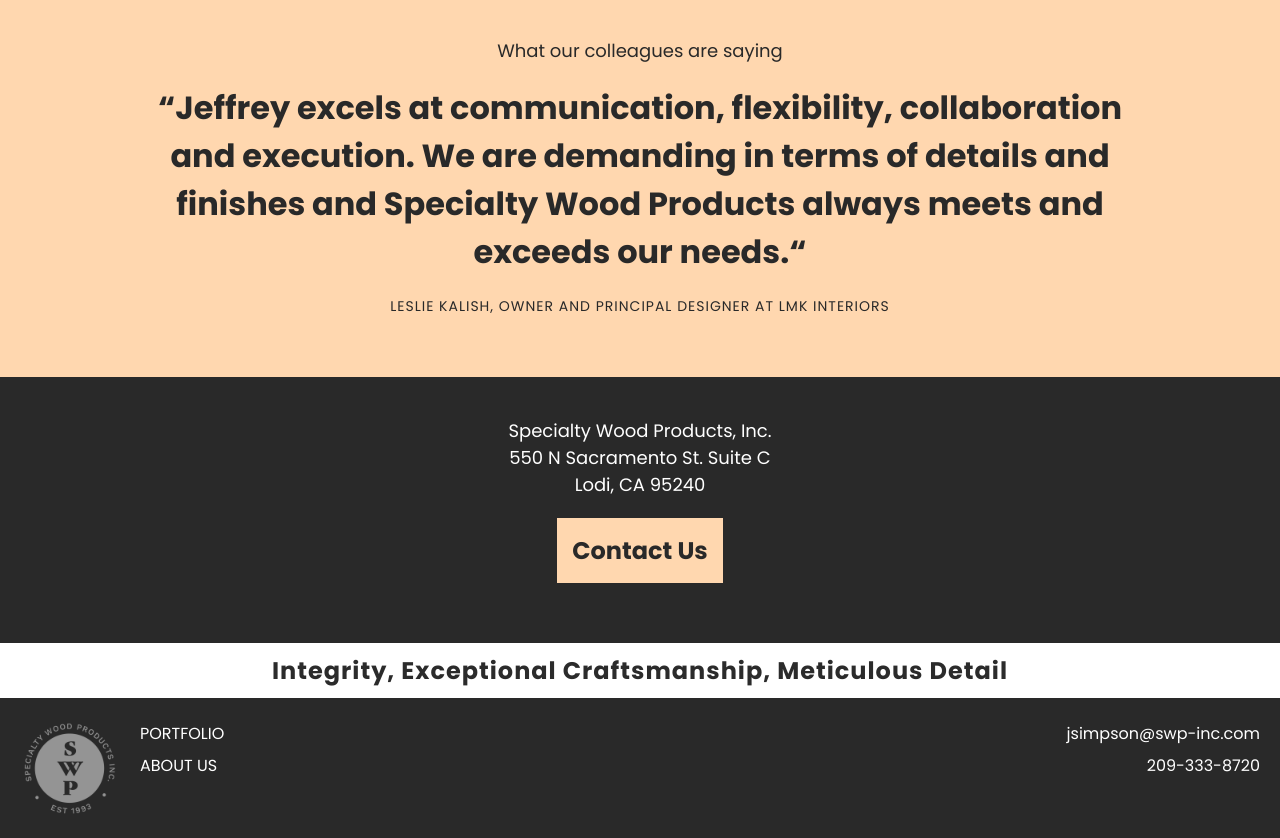
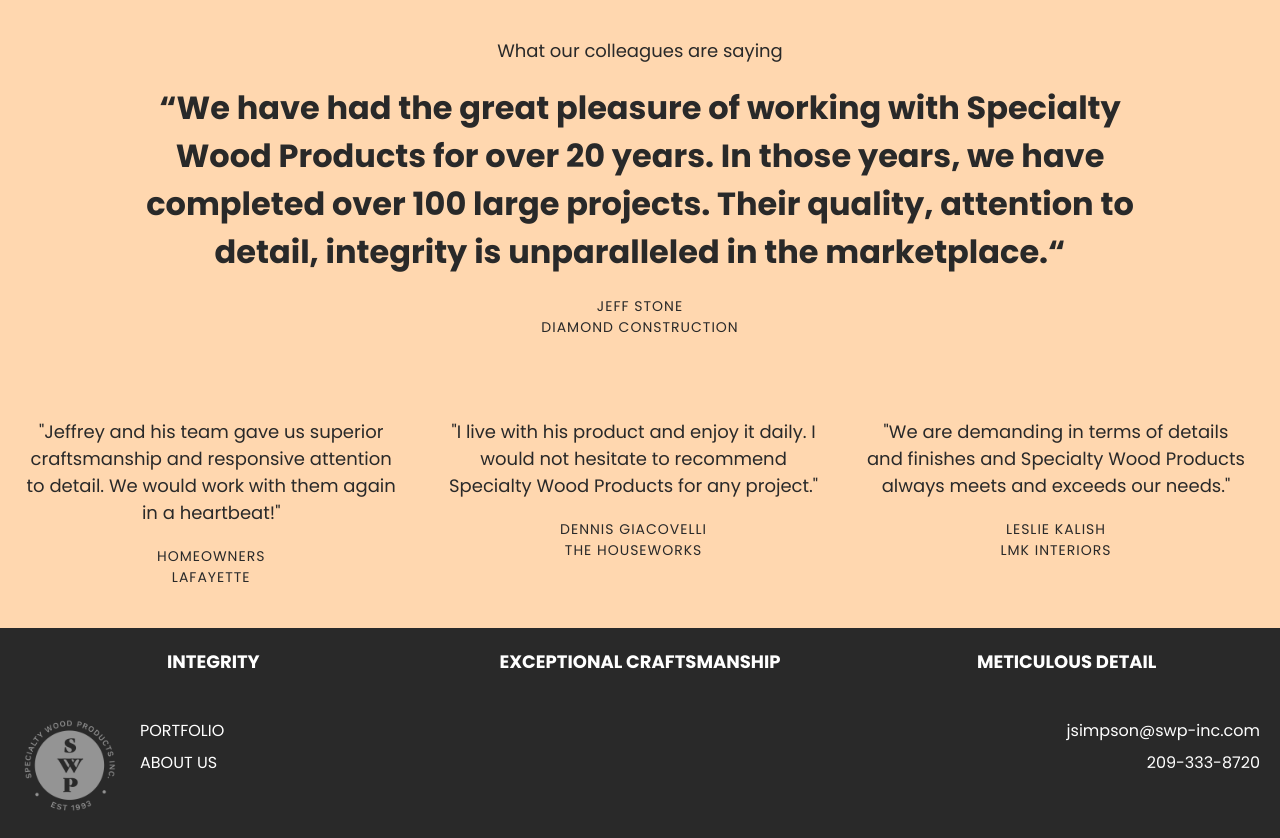
Before and after one commit to hottinet/SWP, a plain HTML site: page About.html in a window 1280 px wide. Shown: the part 604-1442 px from the top of the page. Drawn offline with Linux system fonts and the light colour scheme.

Commit message:
testimonials added

```diff
--- a/About.html
+++ b/About.html
@@ -20,9 +20,9 @@
 
 	<div class="nav-container">
 		<a class="nav-link" href="index.html">HOME</a>
-		<a class="nav-link active-nav-link" href="./portfolio.html">PORTFOLIO</a>
+		<a class="nav-link" href="./portfolio.html">PORTFOLIO</a>
 		<img class="nav-logo" src="static/swp_logo-02.png" />
-		<a class="nav-link" href="./About.html">ABOUT US</a>
+		<a class="nav-link active-nav-link" href="./About.html">ABOUT US</a>
 		<a class="nav-link" href="mailto: jsimpson@swp-inc.com" target=”_blank”>CONTACT US</a>
 	</div>
 
@@ -49,23 +49,48 @@
 		<div class="testimonial section">
 			<p class="testimonial-header">What our colleagues are saying</p>
 			<h3 class="h3 testimonial-quote">
-				“Jeffrey excels at communication, flexibility,
-				collaboration and execution. We are demanding in terms of
-				details and finishes and Specialty Wood Products always meets
-				and exceeds our needs.“
+				“We have had the great pleasure of working with Specialty Wood Products for over 20 years. In those years, we have completed over 100 large projects. Their quality, attention to detail, integrity is unparalleled in the marketplace.“
 			</h3>
-			<p class="subtext">Leslie Kalish, Owner and Principal Designer at LMK Interiors</p>
+			<p class="subtext">Jeff Stone</p>
+						<p class="subtext">Diamond Construction</p>
 		</div>
-		<div class="section">
+		<div class="section-of-three testimonial-3">
+			<div class="icon-text-container">
+				<h3 class="small-quote">
+					"Jeffrey and his team gave us superior craftsmanship and responsive attention to detail. We would work with them again in a heartbeat!"
+				</h3>
+				<p class="subtext">Homeowners</p>
+				<p class="subtext">Lafayette</p>
+			</div>
+			<div class="icon-text-container">
+				<h3 class="small-quote">
+					"I live with his product and enjoy it daily.  I would not hesitate to recommend Specialty Wood Products for any project."
+				</h3>
+				<p class="subtext">Dennis Giacovelli</p>
+				<p class="subtext">The Houseworks</p>
+			</div>
+			<div class="icon-text-container">
+				<h3 class="small-quote">
+					"We are demanding in terms of
+					details and finishes and Specialty Wood Products always meets
+					and exceeds our needs."
+				</h3>
+				<p class="subtext">Leslie Kalish</p>
+				<p class="subtext">LMK Interiors</p>
+			</div>
+		</div>
+		<!-- <div class="section">
 			<p>Specialty Wood Products, Inc.</p>
 			<p>550 N Sacramento St. Suite C</p>
 			<p>Lodi, CA 95240</p>
 			<a href="mailto: jsimpson@swp-inc.com" target=”_blank” class="button-primary space-above">
 				Contact Us
 			</a>
-		</div>
-		<div class="adjectives">
-			<h5 class="h5">Integrity, Exceptional Craftsmanship, Meticulous Detail</h5>
+		</div> -->
+		<div class="adjectives section-of-three">
+			<h5 class="adjective-word icon-text-container">Integrity</h5>
+			<h5 class="adjective-word icon-text-container">Exceptional Craftsmanship</h5>
+			<h5 class="adjective-word icon-text-container">Meticulous Detail</h5>
 		</div>
 	</div>
 
--- a/main.css
+++ b/main.css
@@ -55,6 +55,12 @@ p {
 	letter-spacing: 1px;
 }
 
+.small-quote {
+	font-size: 18px;
+	margin-bottom: 20px;
+	font-weight: 400;
+}
+
 
 
 /* GLOBAL */
@@ -107,6 +113,12 @@ button.button-primary {
 	display: flex;
 	flex-direction: column;
 	align-items: center;
+}
+
+.testimonial-3 {
+	background-color: #FFD7AF;
+	color: #292929;
+	padding-bottom: 20px;
 }
 
 .testimonial-quote {
@@ -284,11 +296,16 @@ button.button-primary {
 }
 
 .adjectives {
-	background-color: white;
-	color: #2b2b2b;
-	padding: 10px;
 	width: 100%;
 	text-align: center;
+	border-bottom: 1px solid white,
+}
+
+.adjective-word {
+	text-transform: uppercase;
+	font-size: 18px;
+	font-weight: 800;
+	display: inline-block;
 }
 
 
@@ -360,7 +377,6 @@ button.button-primary {
 	.h2 {
 		font-size: 32px;
 	}
-
 
 	/* NAV */
 
```
Also changed, not shown: SherwoodResidence.html (+4 -3 lines), index.html (+5 -4 lines), static/Icons/swp-hat-05-05.png (added).
